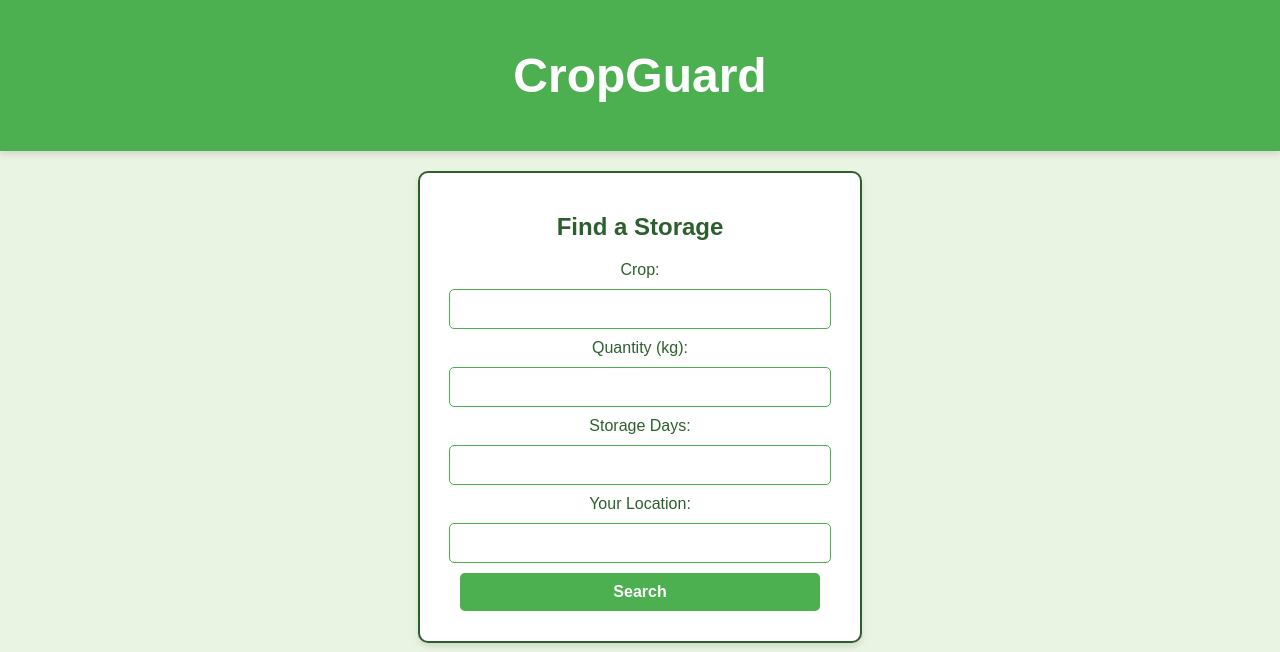
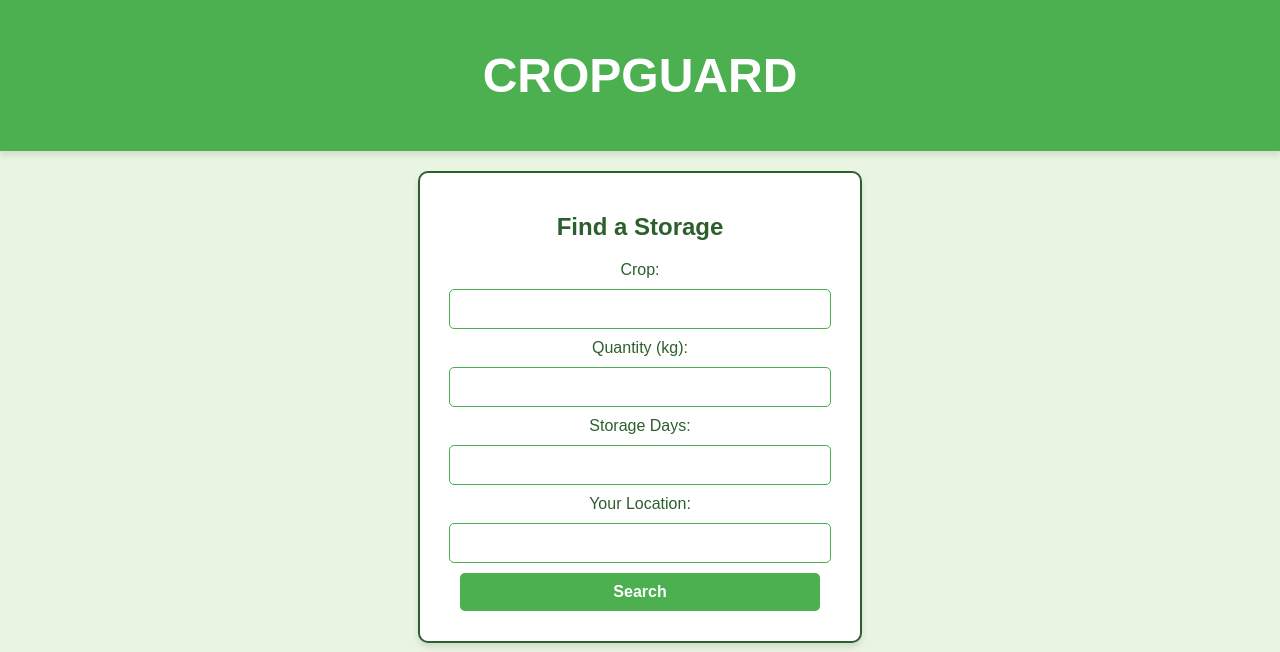
Before and after one commit to sammmmmyyyy/CropGuard_, a plain HTML site: page cropguard.html in a window 1280 px wide. Shown: the top 652 px of the page. Drawn offline with nearby package versions, Linux system fonts and the light colour scheme; no server answers.

Commit message:
Updated cropguard.html

```diff
--- a/cropguard.html
+++ b/cropguard.html
@@ -14,7 +14,7 @@
 </head>
 <body>
     <header>
-        <h1>CropGuard</h1>
+        <h1>CROPGUARD</h1>
     </header>
 
     <main>
```
